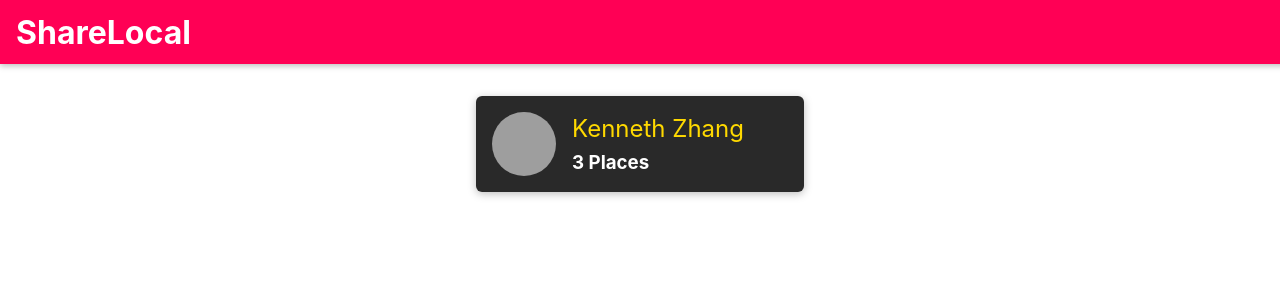
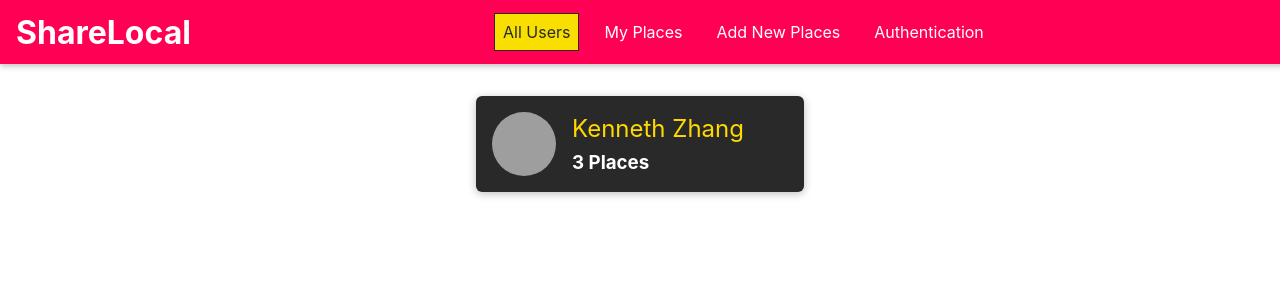
Before and after one commit to Kennethz374/LocalShare-FE, a React (Create React App) app: page / in a window 1280 px wide. Shown: the top 300 px of the page. Built offline with nearby package versions, Linux system fonts and the light colour scheme; grey boxes are pictures that could not be loaded.

Commit message:
navigation header structuring

```diff
--- a/src/shared/components/Navigation/MainNavigation.js
+++ b/src/shared/components/Navigation/MainNavigation.js
@@ -2,6 +2,7 @@
 import { Link } from "react-router-dom";
 
 import MainHeader from "./MainHeader";
+import NavLinks from "./NavLinks"
 import "./MainNavigation.css";
 
 const MainNavigation = props => {
@@ -15,7 +16,7 @@
       <h1 className="main-navigation__title">
         <Link>ShareLocal</Link>
       </h1>
-      <nav>...</nav>
+      <NavLinks>...</NavLinks>
     </MainHeader>
   );
 };
--- a/src/shared/components/Navigation/NavLinks.css
+++ b/src/shared/components/Navigation/NavLinks.css
@@ -0,0 +1,76 @@
+.nav-links {
+  list-style: none;
+  margin: 0;
+  padding: 0;
+  width: 100%;
+  height: 100%;
+  display: flex;
+  flex-direction: column;
+  justify-content: center;
+  align-items: center;
+}
+
+.nav-links li {
+  margin: 1rem;
+}
+
+.nav-links a {
+  border: 1px solid transparent;
+  color: #292929;
+  text-decoration: none;
+  padding: 0.5rem;
+}
+
+.nav-links a:hover,
+.nav-links a:active,
+.nav-links a.active {
+  background: #f8df00;
+  border-color: #292929;
+  color: #292929;
+}
+
+.nav-links button {
+  cursor: pointer;
+  border: 1px solid #292929;
+  color: #292929;
+  background: transparent;
+  padding: 0.5rem;
+  font: inherit;
+}
+
+.nav-links button:focus {
+  outline: none;
+}
+
+.nav-links button:hover,
+.nav-links button:active {
+  background: #292929;
+  color: white;
+}
+
+@media (min-width: 768px) {
+  .nav-links {
+    flex-direction: row;
+  }
+
+  .nav-links li {
+    margin: 0 0.5rem;
+  }
+
+  .nav-links a {
+    color: white;
+    text-decoration: none;
+  }
+
+  .nav-links button {
+    border: 1px solid white;
+    color: white;
+    background: transparent;
+  }
+
+  .nav-links button:hover,
+  .nav-links button:active {
+    background: #f8df00;
+    color: #292929;
+  }
+}
--- a/src/shared/components/Navigation/NavLinks.js
+++ b/src/shared/components/Navigation/NavLinks.js
@@ -1 +1,27 @@
-import React from 'react';
+import React from "react";
+import { NavLink } from "react-router-dom";
+
+import "./NavLinks.css";
+
+const NavLinks = props => {
+  return <ul className="nav-links">
+    <li>
+      <NavLink to="/" exact>All Users</NavLink>
+    </li>
+
+    <li>
+      <NavLink to="/u1/places">My Places</NavLink>
+    </li>
+
+    <li>
+      <NavLink to="/places/new">Add New Places</NavLink>
+    </li>
+
+    <li>
+      <NavLink to="/auth">Authentication</NavLink>
+    </li>
+
+  </ul>
+};
+
+export default NavLinks;
```
